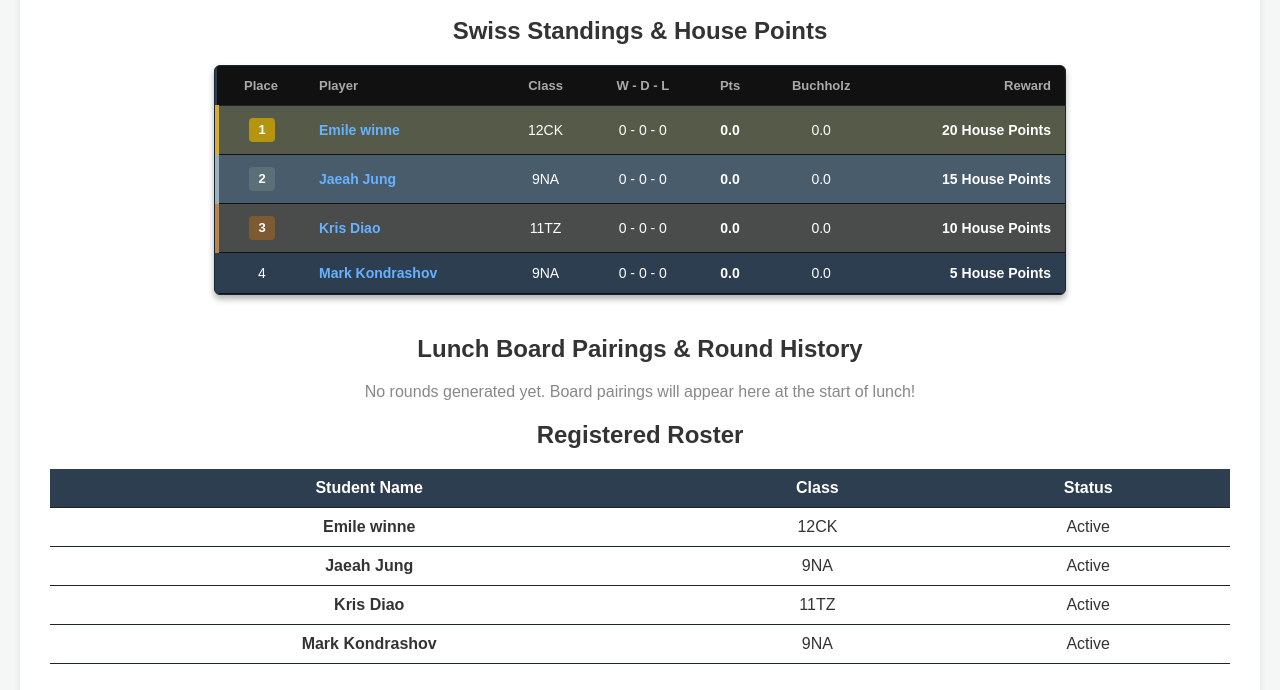
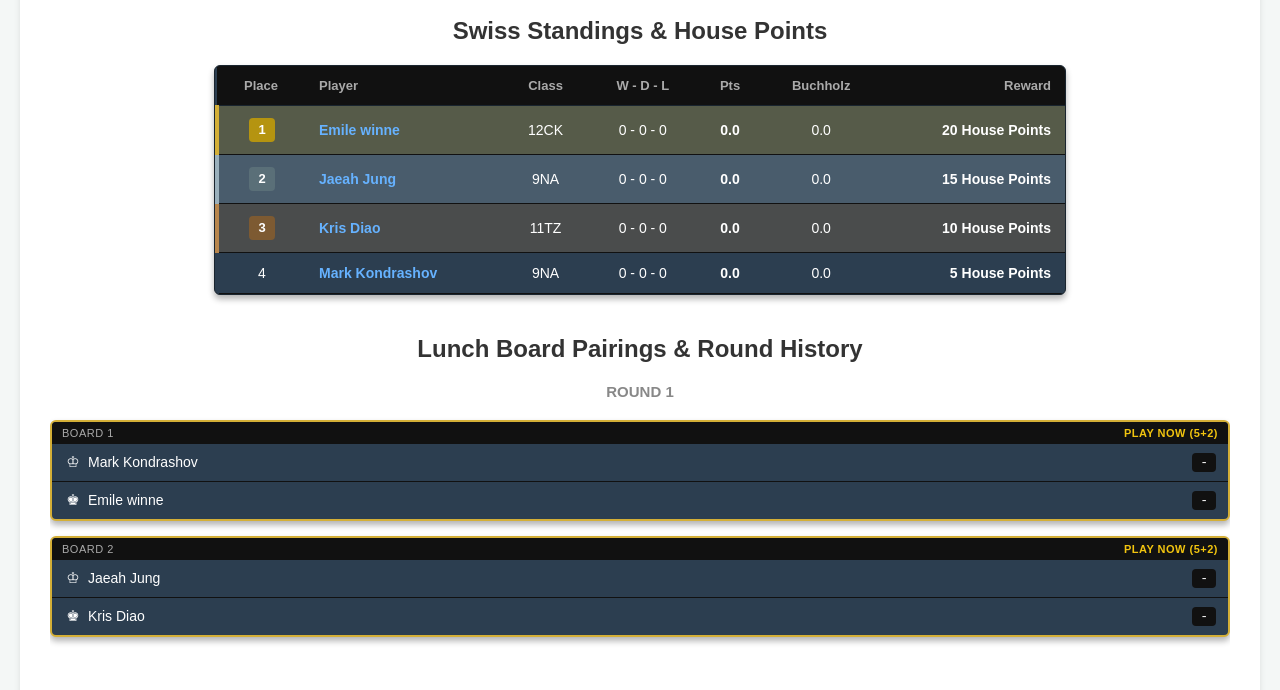
Before and after one commit to MrAtkin/BSN_Chess, a plain HTML site: page index.html in a window 1280 px wide. Shown: the part 110-800 px from the top of the page. Drawn offline with Linux system fonts and the light colour scheme.

Commit message:
Update Chess Swiss standings and pairings

```diff
--- a/index.html
+++ b/index.html
@@ -206,4 +206,28 @@
                     <td class="col-center">0.0</td>
                     <td class="col-pts">5 House Points</td>
                 </tr>
-            </tbody></table></div><h2>Lunch Board Pairings &amp; Round History</h2><p style="text-align: center; color: #888;">No rounds generated yet. Board pairings will appear here at the start of lunch!</p><h2>Registered Roster</h2><table><tr><th>Student Name</th><th>Class</th><th>Status</th></tr><tr><td><strong>Emile winne</strong></td><td>12CK</td><td>Active</td></tr><tr><td><strong>Jaeah Jung</strong></td><td>9NA</td><td>Active</td></tr><tr><td><strong>Kris Diao</strong></td><td>11TZ</td><td>Active</td></tr><tr><td><strong>Mark Kondrashov</strong></td><td>9NA</td><td>Active</td></tr></table></div></div></body></html>
+            </tbody></table></div><h2>Lunch Board Pairings &amp; Round History</h2><div class="rounds-container"><div class="round-column"><h3>Round 1</h3>
+                    <div class="match-card pending-card">
+                        <div class="match-header"><span>BOARD 1</span><span><span class="live-tag">PLAY NOW (5+2)</span></span></div>
+                        <div class="player-row ">
+                            <span><span class="piece-icon">♔</span>Mark Kondrashov</span>
+                            <span class="score-pill">-</span>
+                        </div>
+                        <div class="player-row ">
+                            <span><span class="piece-icon">♚</span>Emile winne</span>
+                            <span class="score-pill">-</span>
+                        </div>
+                    </div>
+
+                    <div class="match-card pending-card">
+                        <div class="match-header"><span>BOARD 2</span><span><span class="live-tag">PLAY NOW (5+2)</span></span></div>
+                        <div class="player-row ">
+                            <span><span class="piece-icon">♔</span>Jaeah Jung</span>
+                            <span class="score-pill">-</span>
+                        </div>
+                        <div class="player-row ">
+                            <span><span class="piece-icon">♚</span>Kris Diao</span>
+                            <span class="score-pill">-</span>
+                        </div>
+                    </div>
+                    </div></div><h2>Registered Roster</h2><table><tr><th>Student Name</th><th>Class</th><th>Status</th></tr><tr><td><strong>Emile winne</strong></td><td>12CK</td><td>Active</td></tr><tr><td><strong>Jaeah Jung</strong></td><td>9NA</td><td>Active</td></tr><tr><td><strong>Kris Diao</strong></td><td>11TZ</td><td>Active</td></tr><tr><td><strong>Mark Kondrashov</strong></td><td>9NA</td><td>Active</td></tr></table></div></div></body></html>
```
